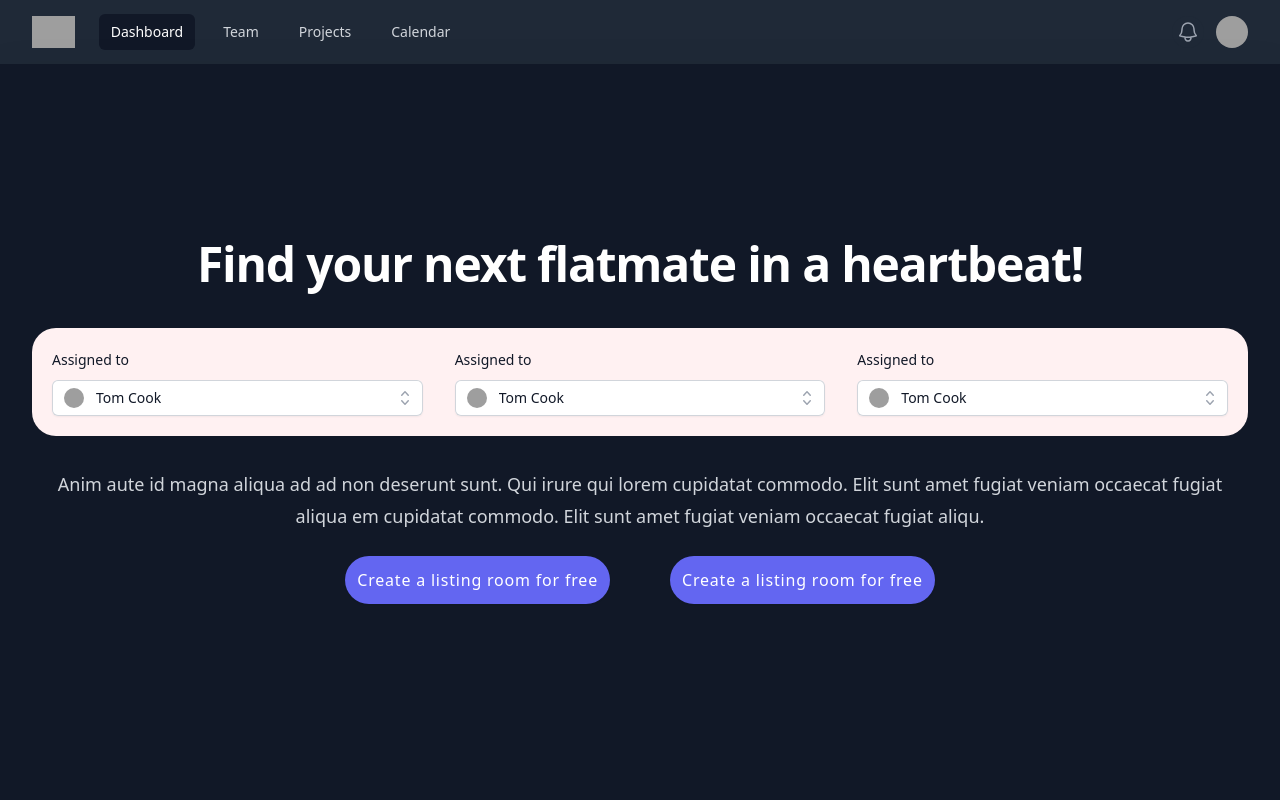
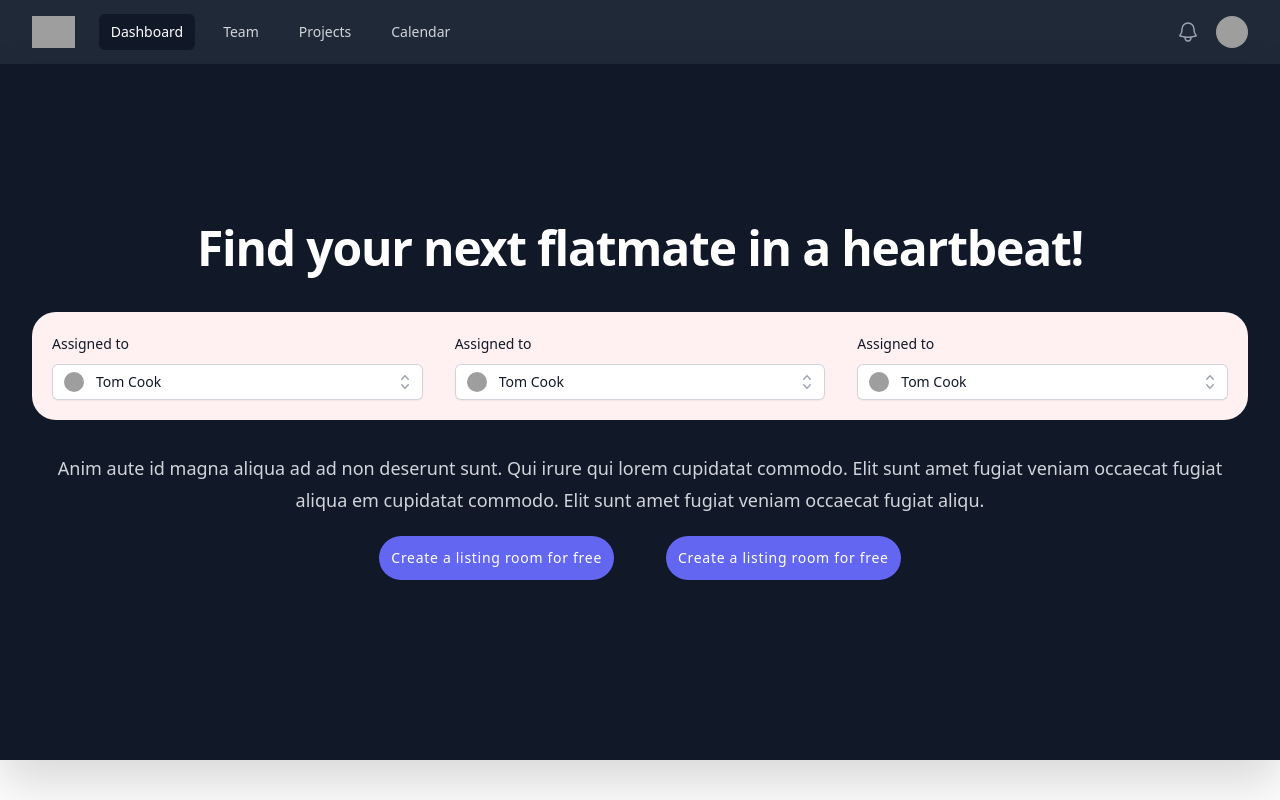
Before and after one commit to esakkiraja100116/Flat-Booking, a Next.js app: page /blog in a window 1280 px wide. Shown: the top 800 px of the page. Built offline with nearby package versions, Linux system fonts and the light colour scheme; grey boxes are pictures that could not be loaded.

Commit message:
btn margin

```diff
--- a/src/app/home.js
+++ b/src/app/home.js
@@ -19,7 +19,7 @@ const links = [
     return (
         <button
                 type="submit"
-                className="m-6 flex-none rounded-full bg-indigo-500 p-3 tracking-wider sm:text-md font-sm text-white shadow-sm hover:bg-indigo-400 focus-visible:outline focus-visible:outline-2 focus-visible:outline-offset-2 focus-visible:outline-indigo-500"
+                className="m-5 flex-none rounded-full bg-indigo-500 p-3 tracking-wider sm:text-sm font-sm text-white shadow-sm hover:bg-indigo-400 focus-visible:outline focus-visible:outline-2 focus-visible:outline-offset-2 focus-visible:outline-indigo-500"
               >
                 Create a listing room for free
         </button>
@@ -30,7 +30,7 @@ const links = [
     return (
     <>
 
-        <div className="relative isolate overflow-hidden bg-gray-900 py-44 mt-0 drop-shadow-2xl" >
+        <div className="relative isolate overflow-hidden bg-gray-900 py-40 mt-0 drop-shadow-2xl" >
           {/* <img
             src="/background.png"
             alt=""
```
